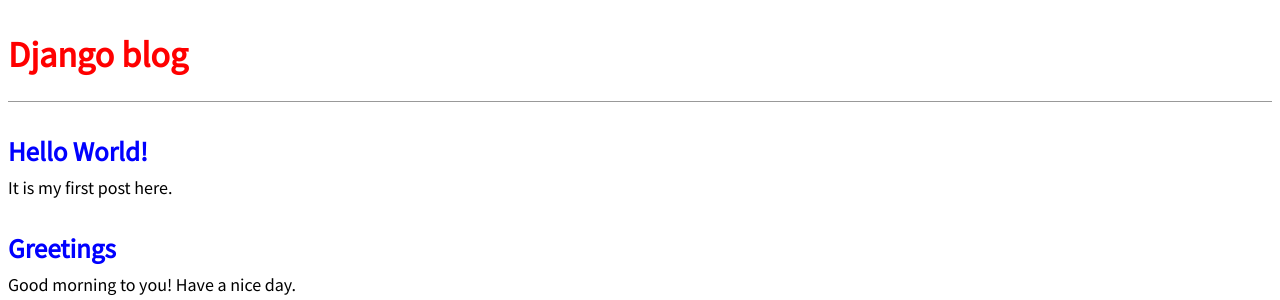
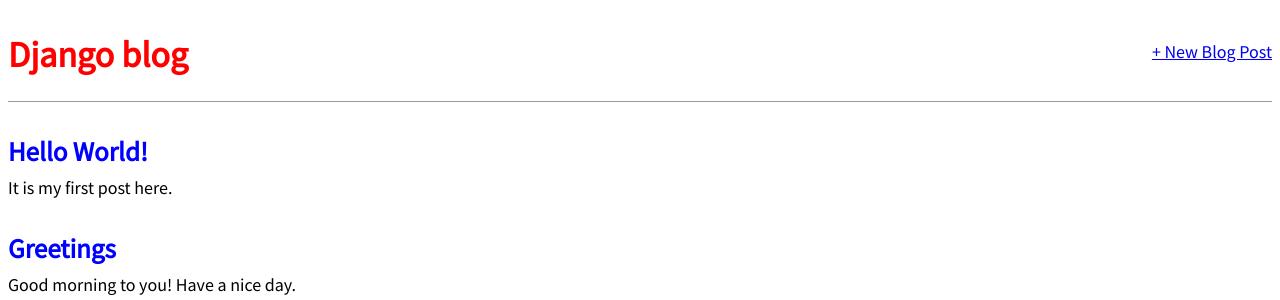
Before and after one commit to rast1ch/microBlog, a Django app: page / in a window 1280 px wide. Shown: the top 300 px of the page. Run offline with Django 3.2, Linux system fonts and the light colour scheme; data comes from the database, SQL or seed files in the repository; both versions use the stored data as it was after the commit.

Commit message:
Involved the creation function

```diff
--- a/blog/models.py
+++ b/blog/models.py
@@ -1,4 +1,5 @@
 from django.db import models
+from django.urls import reverse
 
 # Create your models here.
 
@@ -9,3 +10,6 @@ class Post(models.Model):
 
     def __str__(self):
         return self.title
+
+    def get_absolute_url(self):
+        return reverse("blog:post_detail", args = [str(self.id)])
--- a/blog/templates/blog/base.html
+++ b/blog/templates/blog/base.html
@@ -1,16 +1,21 @@
-{% load  static %}
+{% load static %}
 <html>
     <head>
         <title>Django blog</title>
         <link href="https://fonts.googleapis.com/css?family=Source+Sans+Pro:400"
-rel="stylesheet">
-        <link href = '{% static 'css/base.css'%}', rel = 'stylesheet'>
+            rel="stylesheet">
+        <link href="{% static 'css/base.css' %}" rel="stylesheet">
     </head>
     <body>
-        <header>
-            <h1><a href="{% url 'blog:index' %}">Django blog</a></h1>
-        </header>
         <div>
+            <header>
+                <div class="nav-left">
+                    <h1><a href="{% url 'blog:index' %}">Django blog</a></h1>
+                </div>
+                <div class="nav-right">
+                    <a href="{% url 'blog:new'%}">+ New Blog Post</a>
+                </div>
+            </header>
             {% block content %}
             {% endblock content %}
         </div>
--- a/blog/urls.py
+++ b/blog/urls.py
@@ -5,5 +5,7 @@ from . import views
 app_name = 'blog'
 urlpatterns  = [
     path("", views.HomePageView.as_view(), name = 'index'),
-    path('post/<int:pk>/', views.BlogDetailView.as_view(), name = 'post_detail')
+    path('post/<int:pk>/', views.BlogDetailView.as_view(), name = 'post_detail'),
+    path('post/new/', views.BlogCreateView.as_view(), name = 'new')
+
 ]
--- a/blog/views.py
+++ b/blog/views.py
@@ -13,3 +13,9 @@ class HomePageView(generic.ListView):
 class BlogDetailView(generic.DetailView):
     model  = Post
     template_name = 'blog/pos_detail.html'
+
+
+class BlogCreateView(generic.CreateView):
+    template_name = 'blog/post_new.html'
+    model = Post
+    fields = ['title', 'author', 'body']
```
Also changed, not shown: blog/templates/blog/post_new.html (added, +9 -0 lines), db.sqlite3.
